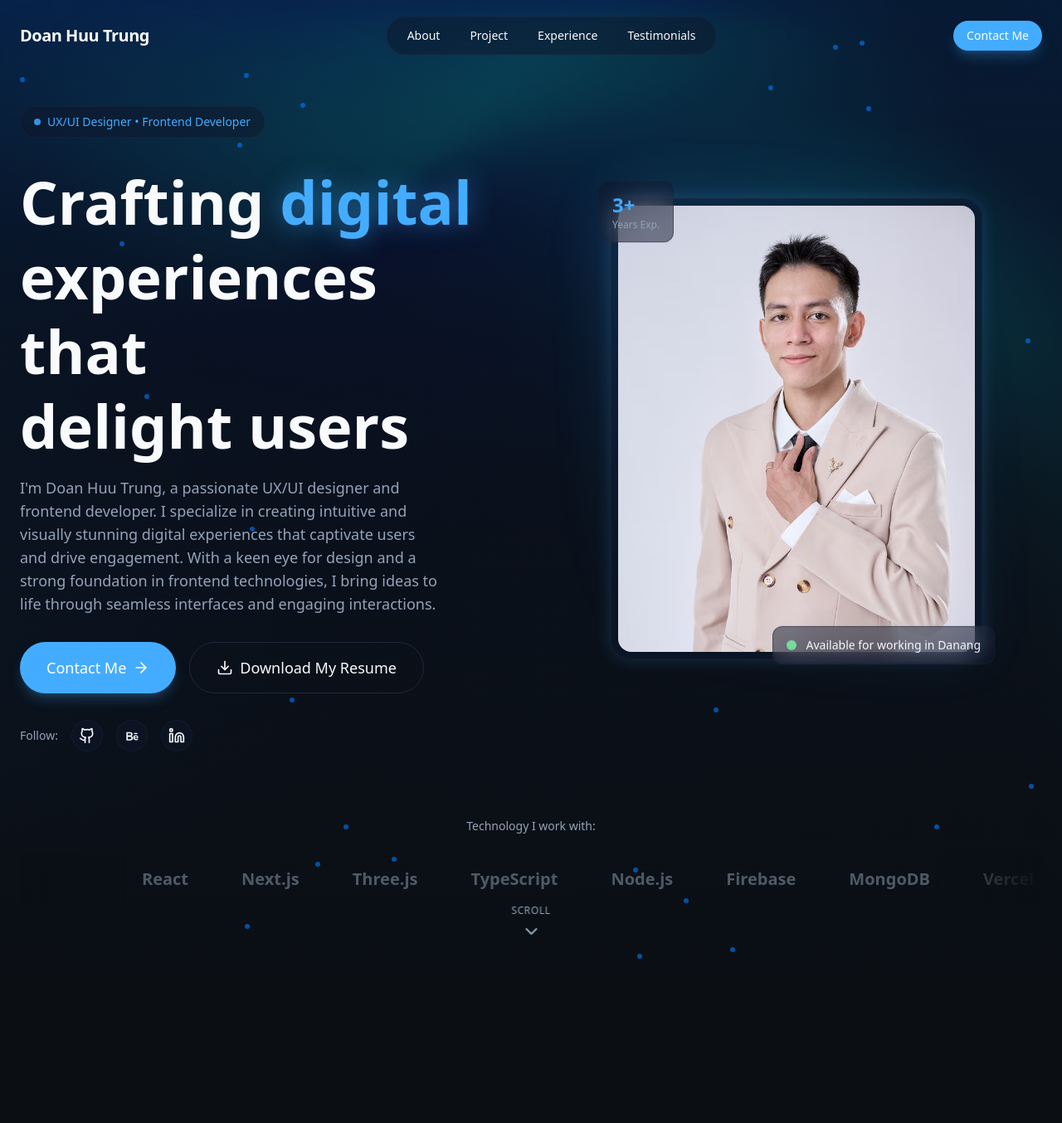
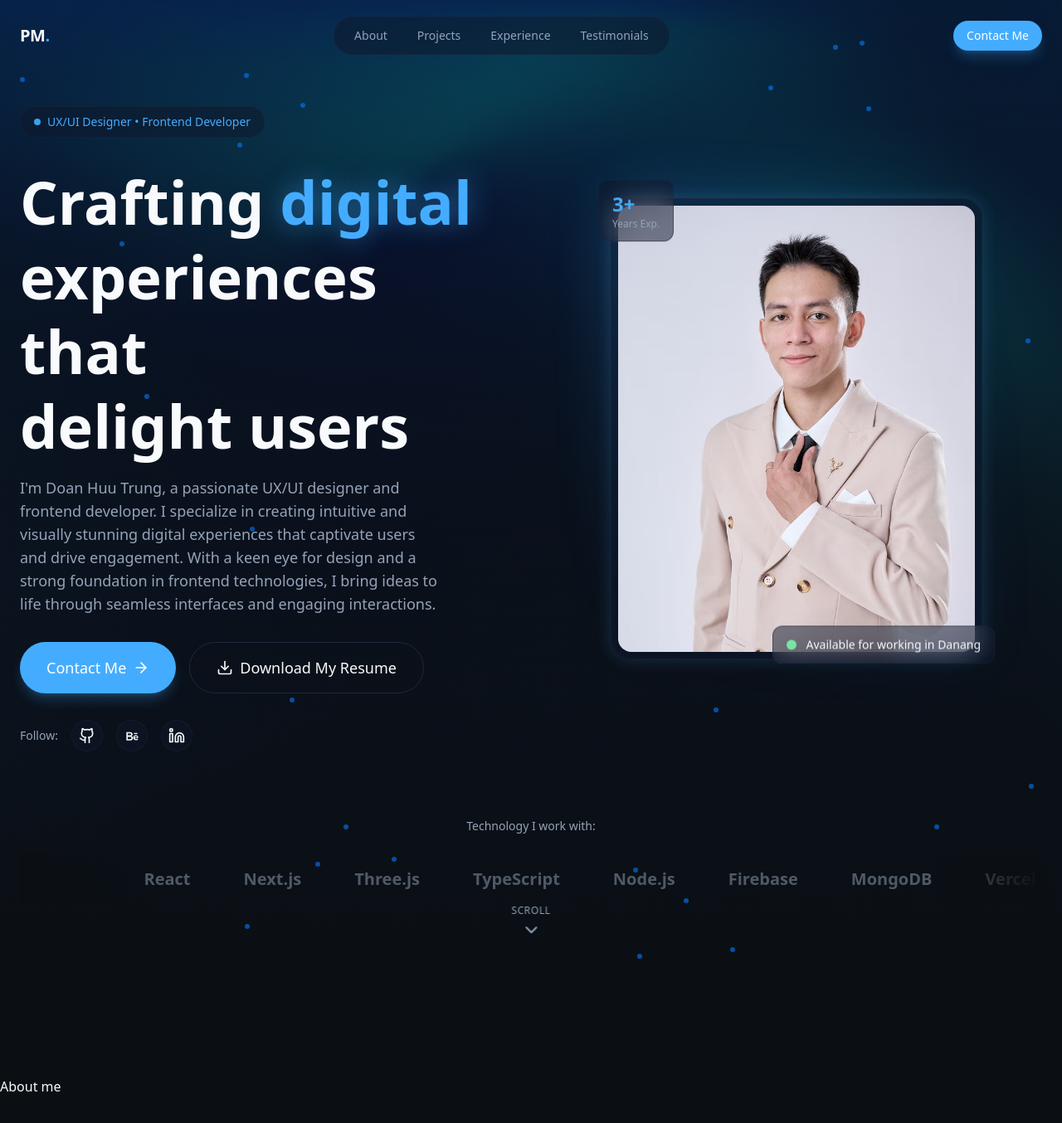
Before and after one commit to Doanhuutrung/portfolio, a React (Vite) app: page / in a window 1280 px wide. Shown: the top 1354 px of the page at 83% size. Before the commit the page ends 1170 px from the top, so only its background shows below. Built offline with nearby package versions, Linux system fonts and the light colour scheme.

Commit message:
update navbar

```diff
--- a/src/layout/Navbar.jsx
+++ b/src/layout/Navbar.jsx
@@ -1,13 +1,14 @@
 import { Button } from "@/components/Button";
-import { X, Menu } from "lucide-react";
-import { useState, useEffect } from "react";
+import { Menu, X } from "lucide-react";
+import { useEffect, useState } from "react";
 
 const navLinks = [
   { href: "#about", label: "About" },
-  { href: "#projects", label: "Project" },
+  { href: "#projects", label: "Projects" },
   { href: "#experience", label: "Experience" },
-  { href: "#Testimonials", label: "Testimonials" },
+  { href: "#testimonials", label: "Testimonials" },
 ];
+
 export const Navbar = () => {
   const [isMobileMenuOpen, setIsMobileMenuOpen] = useState(false);
   const [isScrolled, setIsScrolled] = useState(false);
@@ -16,60 +17,73 @@ export const Navbar = () => {
     const handleScroll = () => {
       setIsScrolled(window.scrollY > 50);
     };
+
     window.addEventListener("scroll", handleScroll);
 
     return () => window.removeEventListener("scroll", handleScroll);
   }, []);
+
   return (
     <header
-      className={`fixed top-0 left-0 right-0 transition-all duration-500 ${isScrolled ? "glass-strong py-3" : "bg-transparent py-5"}  z-50`}
+      className={`fixed top-0 left-0 right-0 transition-all duration-500 ${
+        isScrolled ? "glass-mobile py-3" : "bg-transparent py-5"
+      }  z-50`}
     >
       <nav className="container mx-auto px-6 flex items-center justify-between">
-        {/* Desktop Navbar */}
         <a
           href="#"
           className="text-xl font-bold tracking-tight hover:text-primary"
         >
-          Doan Huu Trung <span></span>
+          PM<span className="text-primary">.</span>
         </a>
+
+        {/* Desktop Nav */}
         <div className="hidden md:flex items-center gap-1">
           <div className="glass rounded-full px-2 py-1 flex items-center gap-1">
             {navLinks.map((link, index) => (
               <a
                 href={link.href}
                 key={index}
-                className="px-4 py-2 text-sm text-mute-foreground hover:text-foreground rounded-full hover:bg-surface"
+                className="px-4 py-2 text-sm text-muted-foreground hover:text-foreground rounded-full hover:bg-surface"
               >
                 {link.label}
               </a>
             ))}
           </div>
         </div>
+
+        {/* CTA Button */}
         <div className="hidden md:block">
           <Button size="sm">Contact Me</Button>
         </div>
-        {/* Mobile Navbar */}
+
+        {/* Mobile Menu Button */}
         <button
           className="md:hidden p-2 text-foreground cursor-pointer"
           onClick={() => setIsMobileMenuOpen((prev) => !prev)}
         >
-          {isMobileMenuOpen ? <X size={20} /> : <Menu size={24} />}
+          {isMobileMenuOpen ? <X size={24} /> : <Menu size={24} />}
         </button>
       </nav>
+
+      {/* Mobile Menu */}
       {isMobileMenuOpen && (
-        <div className="md:hidden glass-mobile">
+        <div className="md:hidden glass-mobile animate-fade-in">
           <div className="container mx-auto px-6 py-6 flex flex-col gap-4">
             {navLinks.map((link, index) => (
               <a
                 href={link.href}
                 key={index}
-                className="text-lg text-muted-foreground hover:text-foreground py-2
-            "
+                onClick={() => setIsMobileMenuOpen(false)}
+                className="text-lg text-muted-foreground hover:text-foreground py-2"
               >
                 {link.label}
               </a>
             ))}
-            <Button>Contact Me</Button>
+
+            <Button onClick={() => setIsMobileMenuOpen(false)}>
+              Contact Me
+            </Button>
           </div>
         </div>
       )}
--- a/src/sections/About.jsx
+++ b/src/sections/About.jsx
@@ -1,3 +1,41 @@
+import { Code2, Lightbulb, Rocket, Users } from "lucide-react";
+
+const highlight = [
+  {
+    icon: Code2,
+    title: "Clean Code",
+    description:
+      "Writing maintainable, scalable code that stands the test of time.",
+  },
+  {
+    icon: Rocket,
+    title: "Performance",
+    description:
+      "Optimizing for speed and delivering lightning-fast user experiences.",
+  },
+  {
+    icon: Users,
+    title: "Collaboration",
+    description: "Working closely with teams to bring ideas to life.",
+  },
+  {
+    icon: Lightbulb,
+    title: "Innovation",
+    description:
+      "Staying ahead with the latest technologies and best practices.",
+  },
+];
+
 export const About = () => {
-  return <section></section>;
+  return (
+    <section id="about" className="py-32 relative overflow-hidden">
+      <div className="">
+        <div className="">
+          <div className="">
+            <span>About me</span>
+          </div>
+        </div>
+      </div>
+    </section>
+  );
 };
```
